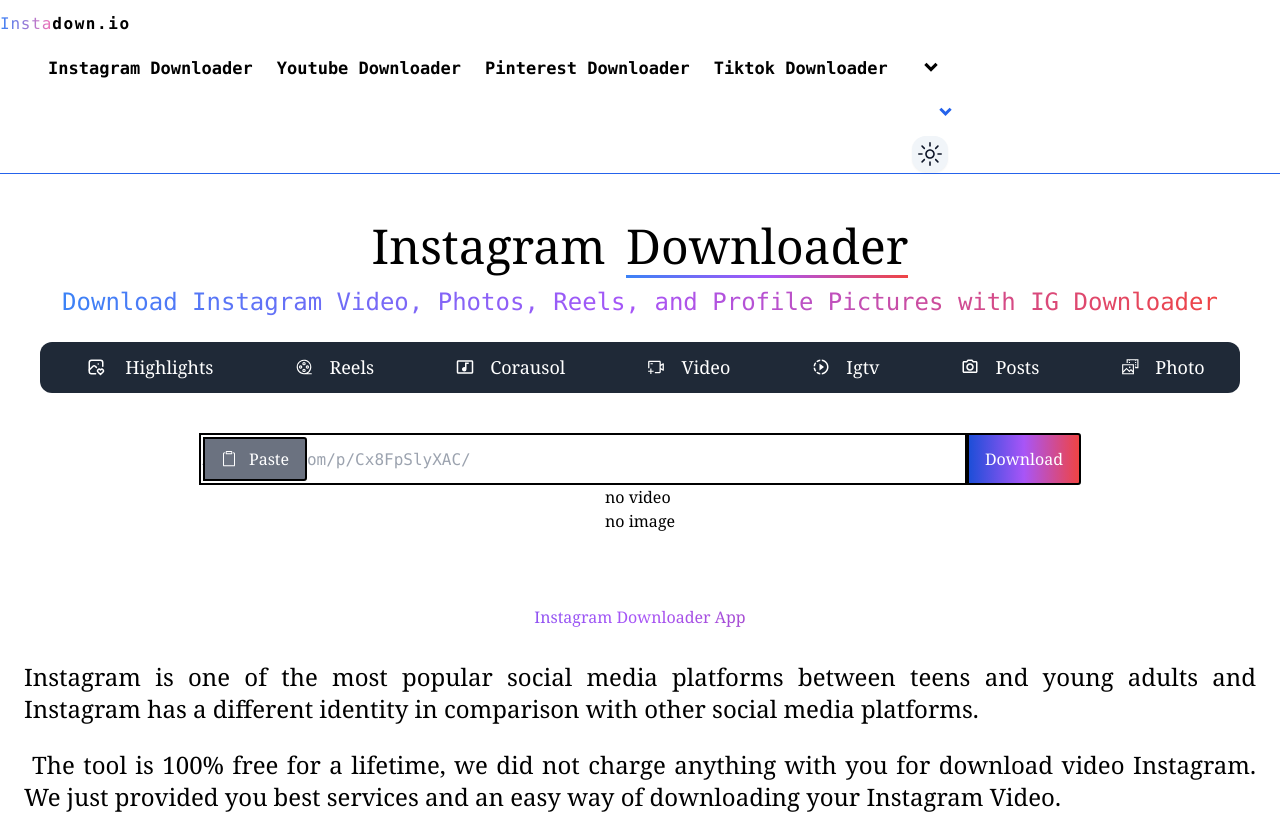
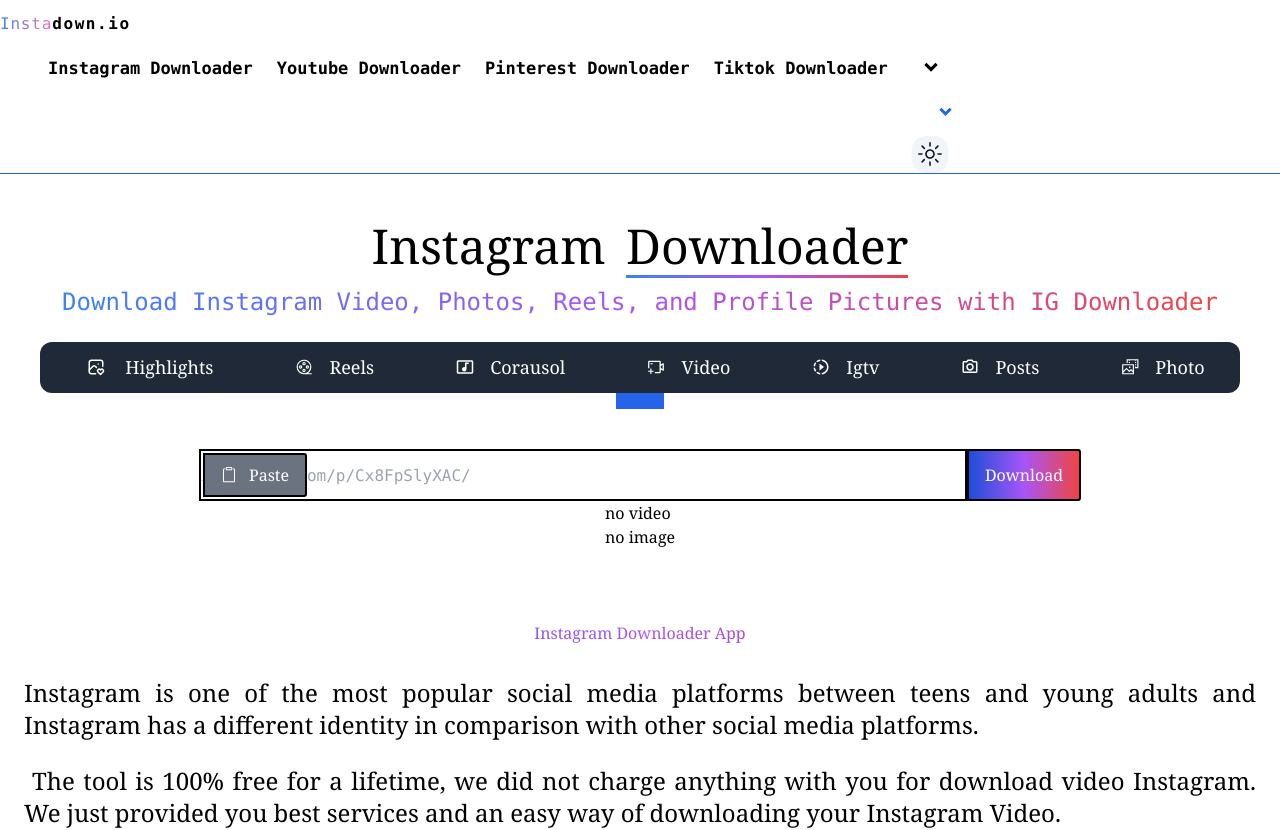
Before and after one commit to saiyamdubey/Igdownloader, a Next.js app: page / in a window 1280 px wide. Shown: the top 830 px of the page. Built offline with nearby package versions, Linux system fonts and the light colour scheme.

Commit message:
loader styling

```diff
--- /dev/null
+++ b/app/instagram/loader.jsx
@@ -0,0 +1,13 @@
+import React from 'react'
+
+const Loader = () => {
+    return (
+        <div class="flex flex-row gap-2">
+            <div class="w-4 h-4 rounded-[5px]  bg-primary animate-bounce [animation-delay:.7s]"></div>
+            <div class="w-4 h-4 rounded-full bg-primary animate-bounce [animation-delay:.3s]"></div>
+            <div class="w-4 h-4 rounded-full bg-primary animate-bounce [animation-delay:.7s]"></div>
+        </div>
+    )
+}
+
+export default Loader
--- a/app/instagram/video/page.tsx
+++ b/app/instagram/video/page.tsx
@@ -3,7 +3,7 @@
 import React, { useEffect, useState } from "react";
 import { GoPaste } from "react-icons/go";
 import { toast } from "sonner";
-import Loader from "@/components/loader"
+import Loader from "@/app/instagram/loader"
 
 type Props = {};
 
@@ -98,6 +98,7 @@
 
   return (
     <div className="flex flex-col overflow-hidden justify-center items-center m-auto">
+      <Loader/>
       <div className="mt-10 input-group flex items-center">
         <button
           className="absolute sm:mb-[70px] ml-1 flex button--submit border-2 min-h-10 mr-2 rounded-r-[3px] px-4 py-2 bg-gray-500 text-white text-base cursor-pointer transition-colors duration-500 border-black ease-in-out focus:border-gray-700"
@@ -119,7 +120,7 @@
             placeholder="instagram.com/p/Cx8FpSlyXAC/"
             onChange={(e) => setInputValue(e.target.value)}
           />
-          <Loader/>
+
           <input
             onClick={handleDownload}
             className="button--submit border-2 sm:mt-5 sm:w-[10rem] min-h-10 rounded-r-[3px] sm:rounded-[18px] px-4 py-3 bg-black text-white text-base cursor-pointer border-black ease-in-out bg-gradient-to-r from-blue-700 via-purple-500 via-pink-500 to-red-500 hover:from-yellow-600 hover:via-yellow-500 hover:to-green-600"
--- a/components/loader.jsx
+++ /dev/null
@@ -1,12 +0,0 @@
-import React from 'react'
-
-const Loader = () => {
-    return (
-        <div class="w-64 h-64 relative bg-white rounded-4 overflow-hidden">
-            <div class="absolute left-0 bottom-0 w-40 h-40 bg-red-500 transform rotate-45 translate-x-2/10 translate-y-4/10 shadow-orange animate-slide"></div>
-            <div class="absolute left-10 top-10 w-16 h-16 rounded-full bg-red-500 transform origin-35-145 animate-rotate"></div>
-        </div>
-    )
-}
-
-export default Loader
```
